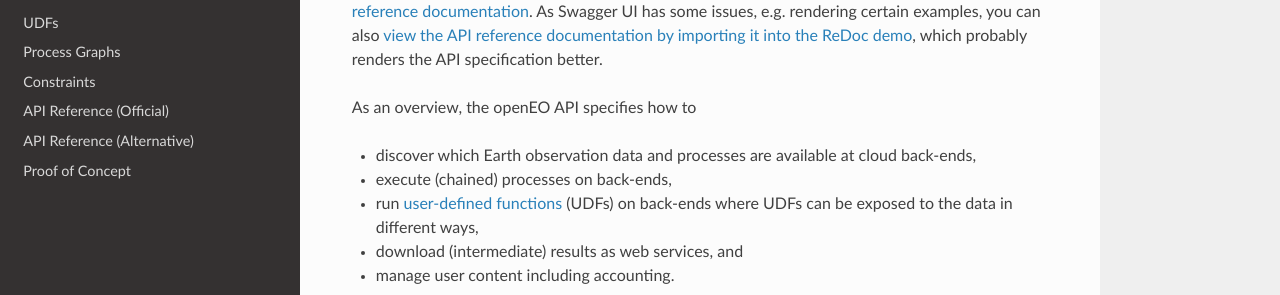
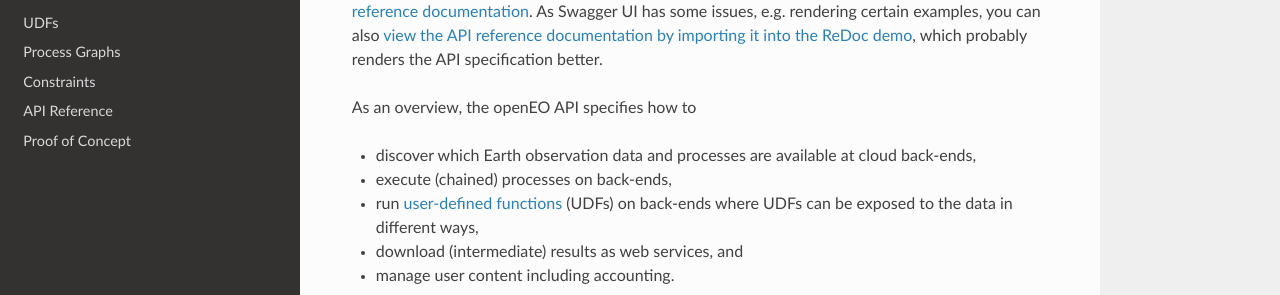
Before and after one commit to Open-EO/openeo-api, an MkDocs documentation site: the page built from docs/docs/index.md, in a window 1280 px wide. Shown: the part 424-719 px from the top of the page. Built offline with MkDocs 1.6.1, drawn with Linux system fonts in a browser that asks for light colours; nearby versions of some CDN libraries; old or Windows-style settings are respelled for this version of MkDocs.

Commit message:
External links not supported by MkDocs.

```diff
--- a/docs/mkdocs.yml
+++ b/docs/mkdocs.yml
@@ -13,8 +13,7 @@ pages:
     - UDFs: udfs.md
     - Process Graphs: processgraphs.md
     - Constraints: views.md
-  - API Reference (Official): apireference.md
-  - API Reference (Alternative): https://rebilly.github.io/ReDoc/?url=https://raw.githubusercontent.com/Open-EO/openeo-api/0.3.0/openapi.json
+  - API Reference: apireference.md
   - Proof of Concept: poc.md
 theme: readthedocs
 repo_url: https://github.com/Open-EO/openeo-api
```
